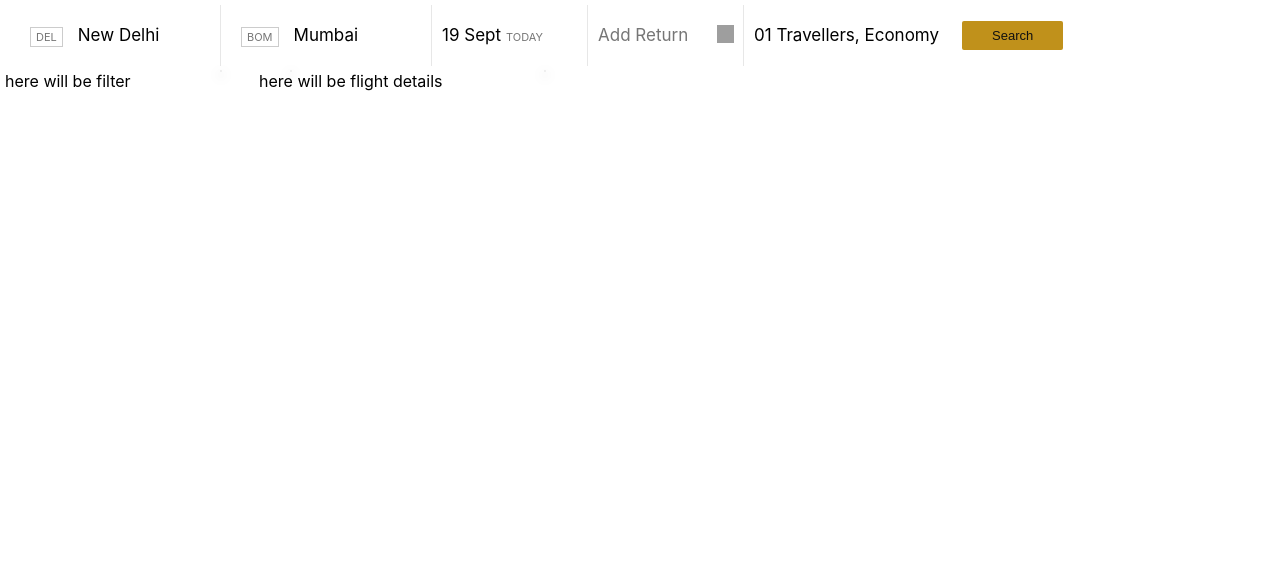
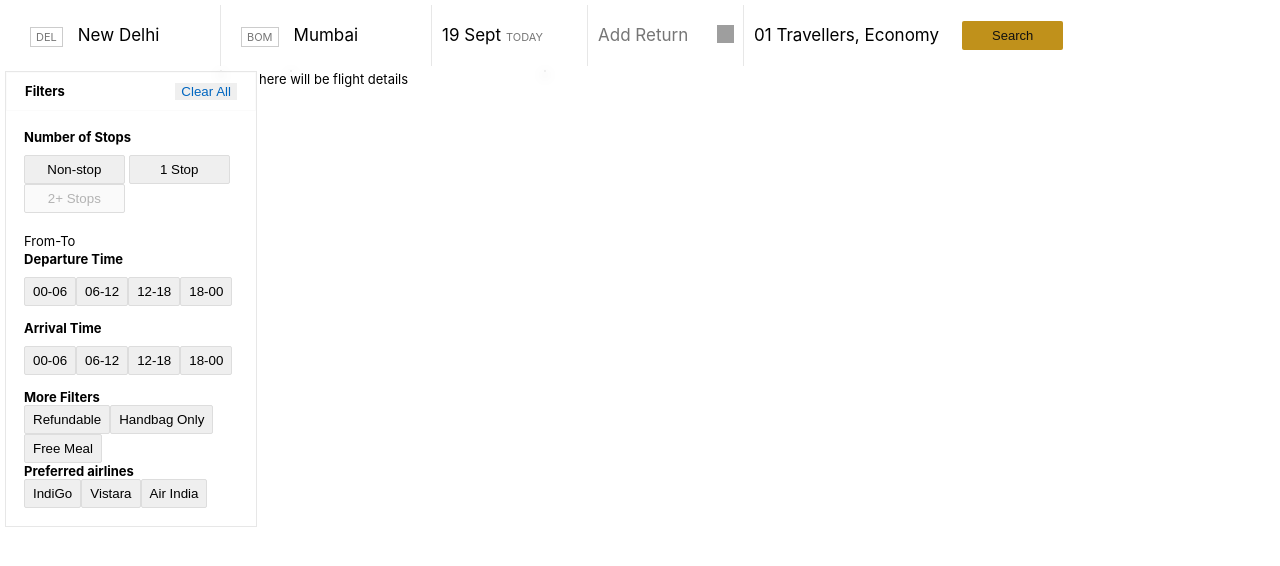
Before and after one commit to Improver2108/flight_ticket_booking, a React (Create React App) app in the folder frontend/: page /details in a window 1280 px wide. Shown: the top 566 px of the page. Built offline with nearby package versions, Linux system fonts and the light colour scheme; grey boxes are pictures that could not be loaded.

Commit message:
filter addition

```diff
--- a/frontend/src/pages/Index/Details/Details.css
+++ b/frontend/src/pages/Index/Details/Details.css
@@ -1,3 +1,4 @@
 .d-container{
     padding: 5px;
+    font-size: 13px;
 }
--- a/frontend/src/pages/Index/Details/Filter.css
+++ b/frontend/src/pages/Index/Details/Filter.css
@@ -1,4 +1,70 @@
 .d-flight-filter{
-    width: 20%;
+    width: 250px;
     float: left;
+    border: 1px solid rgb(231,231,231)
 }
+
+.df-heading{
+    padding: 10px 18px;
+    border: 1px solid rgb(251,251,251);
+    display: flex;
+    justify-content:space-between
+}
+
+.dfh-title{
+    font-weight:700 ;
+}
+
+.dfh-clear{
+    border:0;
+    cursor: pointer;
+    color: rgb(0,102,192);
+}
+
+.df-filters{
+    padding: 18px;
+    font-weight: 700;
+}
+
+.dffs-title{
+    margin-bottom: 10px;
+}
+
+.dffs-stops{
+    display: grid;
+    grid-template-columns: 49% 49%;
+    margin-bottom: 20px;
+}
+
+.dffs-stops>button{
+    width: 96%;
+}
+
+.f-button{
+    border: 1px solid rgb(221,221,221);
+    padding: 6px 8px;
+    border-radius: 2px;
+    cursor: pointer
+}
+
+.f-button:hover{
+    border: 1px solid rgba(125, 119, 119, 0.401);
+}
+
+.dfft-title{
+    font-weight: 400;
+    margin-bottom: 2px;
+}
+
+
+.dfft-time{
+    margin-bottom: 14px;
+}
+
+.dfftt-title{
+    margin-bottom: 10px;
+}
+
+.dff-more{
+    margin-top: 6px;
+}
--- a/frontend/src/pages/Index/Details/Filter.tsx
+++ b/frontend/src/pages/Index/Details/Filter.tsx
@@ -1,9 +1,58 @@
 import React from "react";
 import './Filter.css'
 
+const Time =({title}:any)=>{
+    return (
+        <div className="dfft-time">
+            <div className="dfftt-title">{title}</div>
+            <button className="f-button">00-06</button>
+            <button className="f-button">06-12</button>
+            <button className="f-button">12-18</button>
+            <button className="f-button">18-00</button>
+        </div>
+    )
+}
+
 const Filter = () =>{
     return(
-        <div className="d-flight-filter">here will be filter</div>
+        <div className="d-flight-filter">
+            <div className="df-heading">
+                <div className="dfh-title">Filters</div>
+                <button className="dfh-clear">Clear All</button>
+            </div>
+            <div className="df-filters">
+                <div className="dff-stops">
+                    <div className="dffs-title">Number of Stops</div>
+                    <div className="dffs-stops">
+                        <button className="f-button">Non-stop</button>
+                        <button className="f-button">1 Stop</button>
+                        <button className="f-button" disabled>2+ Stops</button>
+                    </div>
+                </div>
+                <div className="dff-time">
+                    <div className="dfft-title">From-To</div>
+                    <Time title="Departure Time"/>
+                    <Time title="Arrival Time"/>
+                </div>
+                <div className="dff-more">
+                    <div className="dffm-title">More Filters</div>
+                    <div className="dffm-button">
+                        <button className="f-button">Refundable</button>
+                        <button className="f-button">Handbag Only</button>
+                        <button className="f-button">Free Meal</button>
+                    </div>
+                </div>
+                <div className="dff-prefer">
+                    <div className="dffp-title">Preferred airlines</div>
+                    <div className="dffp-buttons">
+                        <button className="f-button">IndiGo</button>
+                        <button className="f-button">Vistara</button>
+                        <button className="f-button">Air India</button>
+                    </div>
+                </div>
+
+            </div>
+        </div>
     )
 }
 
```
